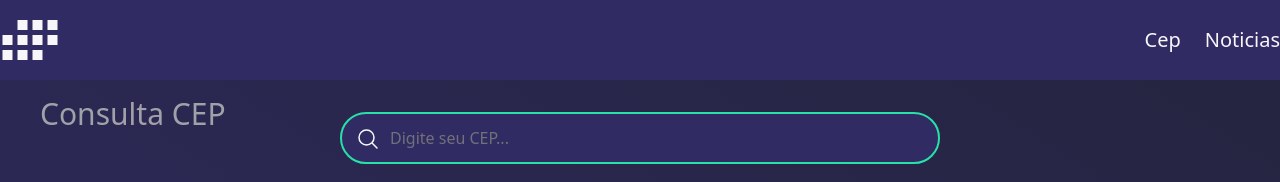
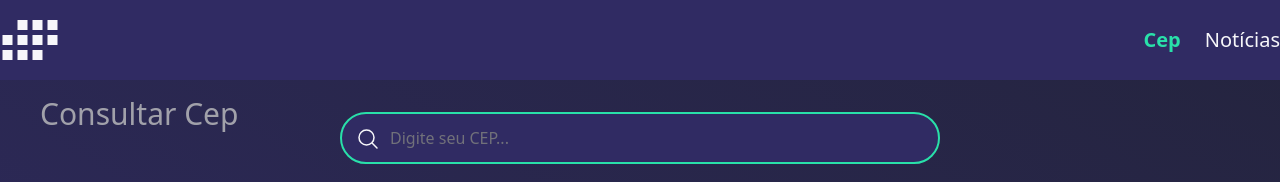
Before and after one commit to stanleywodson/G4F-FRONTEND, a React (Vite) app: page / in a window 1280 px wide. Shown: the top 182 px of the page. Built offline with nearby package versions, Linux system fonts and the light colour scheme.

Commit message:
feat: react router dom

```diff
--- a/package.json
+++ b/package.json
@@ -15,6 +15,7 @@
     "react": "^18.2.0",
     "react-dom": "^18.2.0",
     "react-hook-form": "^7.51.5",
+    "react-router-dom": "^6.23.1",
     "zod": "^3.23.8"
   },
   "devDependencies": {
--- a/src/Layout/LayoutProject.tsx
+++ b/src/Layout/LayoutProject.tsx
@@ -1,21 +1,31 @@
 import { PropsWithChildren } from "react"
 import { Logo } from "../assets/svg/Logo"
+import { Link, useLocation } from "react-router-dom"
 
-const LayoutProject = ({ children }: PropsWithChildren) => {
+interface SubTitleProp {
+	subtitle?: string
+}
+
+const LayoutProject = ({ children, subtitle }: PropsWithChildren<SubTitleProp>) => {
+	const location = useLocation();
 	return (
 		<main>
 			<nav className="fixed w-full top-0 z-50 h-20 bg-[#302B63]  border-gray-100">
 				<div className="max-w-7xl mx-auto">
 					<div className="flex justify-between items-center h-20 font-medium">
 						<Logo />
-						<div className="flex gap-6 text-xl">
-							<a className="text-[#F7F7FA] hover:text-zinc-200" href="">Cep</a>
-							<a className="text-[#F7F7FA] hover:text-zinc-200" href="">Noticias</a>
-						</div>
+						<ul className="flex gap-6 text-xl">
+							<li className={location.pathname === '/' ? 'text-[#29E0A9] font-bold hover:text-[#6ddfbb]' : 'text-[#F7F7FA] hover:text-zinc-200'}>
+								<Link to="/">Cep</Link>
+							</li>
+							<li className={location.pathname === '/noticias' ? 'text-[#29E0A9] font-bold hover:text-[#6ddfbb]' : 'text-[#F7F7FA] hover:text-zinc-200'}>
+								<Link to="/noticias">Notícias</Link>
+							</li>
+						</ul>
 					</div>
 				</div>
 				<div className="text-zinc-400 text-3xl ml-10 mt-4 font-medium">
-					Consulta CEP
+					<p>{subtitle}</p>
 				</div>
 			</nav>
 			{children}
--- a/src/pages/App.tsx
+++ b/src/pages/App.tsx
@@ -1,12 +1,15 @@
-import LayoutProject from "../layout/LayoutProject"
+import { BrowserRouter, Route, Routes } from "react-router-dom"
 import { Cep } from "./Cep"
+import { News } from "./News"
 
 function App() {
 	return (
-		<LayoutProject>
-			<Cep />
-		</LayoutProject>
-
+		<BrowserRouter>
+			<Routes>
+				<Route path="/" element={<Cep />} />
+				<Route path="/noticias" element={<News />} />
+			</Routes>
+		</BrowserRouter>
 	)
 }
 
--- a/src/pages/Cep.tsx
+++ b/src/pages/Cep.tsx
@@ -2,11 +2,13 @@ import { ImageCep } from "../assets/svg/ImageCep";
 import { Search } from "../assets/svg/Search";
 import { Input } from "../components/Input";
 import { useCep } from "../hooks/useCep";
+import LayoutProject from "../layout/LayoutProject";
 
 export function Cep() {
 	const { register, errors } = useCep()
 
 	return (
+		<LayoutProject subtitle="Consultar Cep">
 			<div className="flex items-center h-screen bg-gradient-to-tr from-[#302B63] to-[#24243E]">
 				<div className="flex flex-col items-center w-auto mx-auto">
 					{/* search cep */}
@@ -64,5 +66,7 @@ export function Cep() {
 					</div>
 				</div>
 			</div>
+		</LayoutProject>
+
 	)
 }
--- /dev/null
+++ b/src/pages/News.tsx
@@ -0,0 +1,9 @@
+import LayoutProject from "../layout/LayoutProject";
+
+export function News() {
+	return (
+		<LayoutProject subtitle="Notícias">
+			<h1>News</h1>
+		</LayoutProject>
+	)
+}
```
Also changed, not shown: 1 other file (tests, documents, lock files or other folders). Lines whose indentation alone changed are shown as unchanged.
